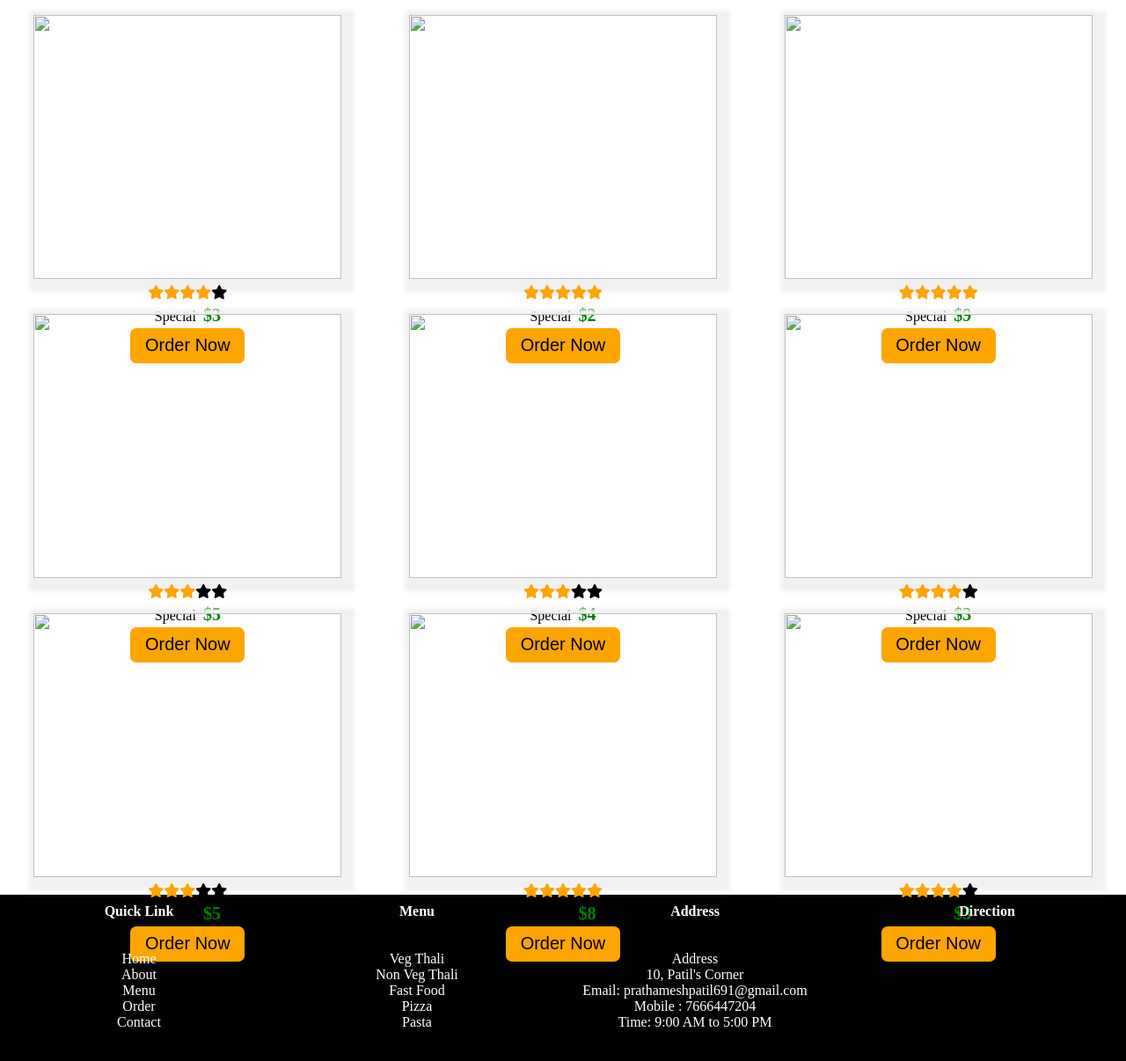
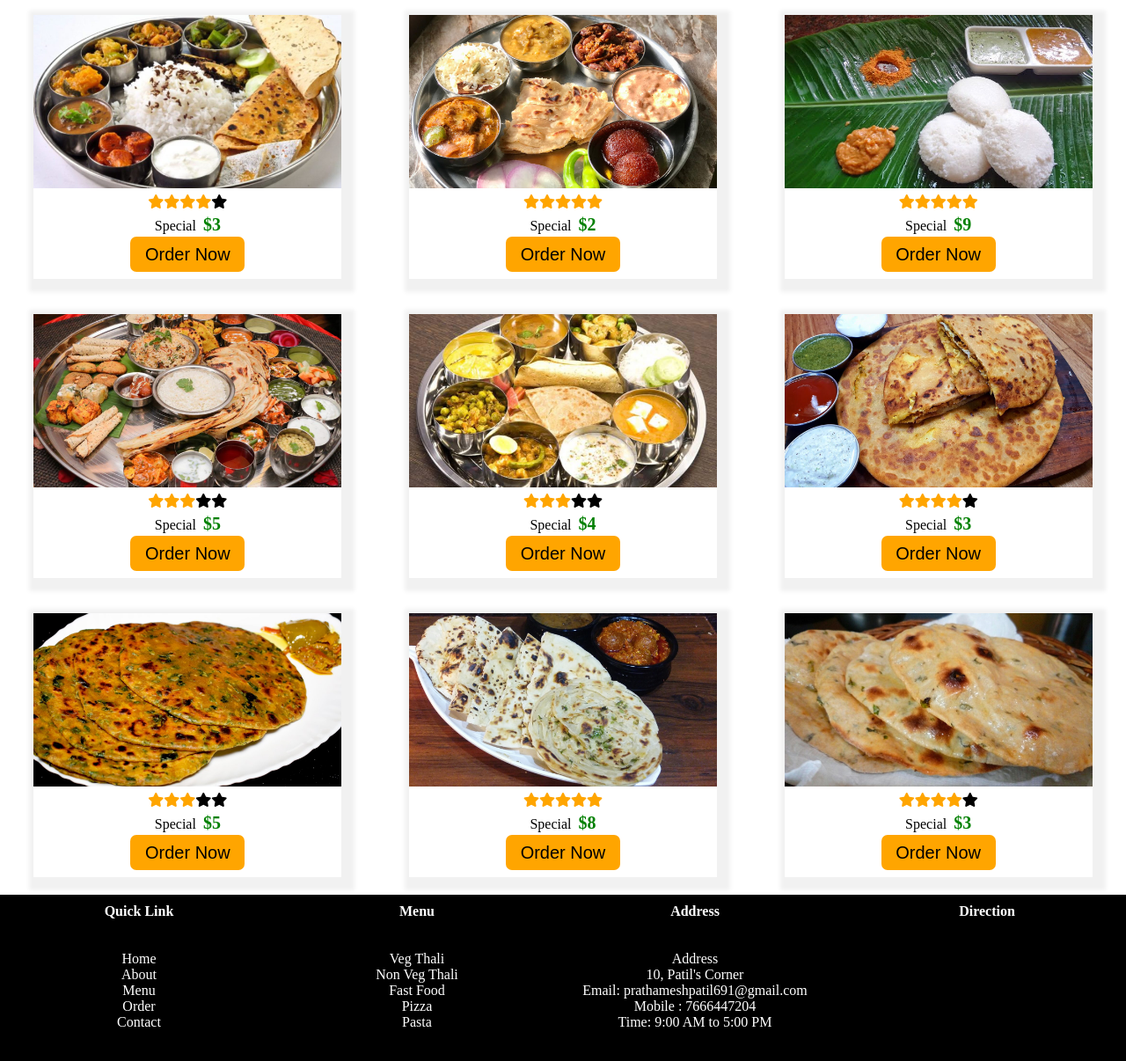
Before and after one commit to Pratham1616/Restaurant-Website, a plain HTML site: page veg.html in a window 1280 px wide. Shown: the part 94-1300 px from the top of the page at 88% size. Drawn offline with Linux system fonts and the light colour scheme; grey boxes are pictures that could not be loaded.

Commit message:
Update veg.html

```diff
--- a/veg.html
+++ b/veg.html
@@ -9,7 +9,7 @@
 
     <link rel="stylesheet" href="https://cdnjs.cloudflare.com/ajax/libs/
 font-awesome/5.15.2/css/all.min.css" />
-<link rel="icon" href="New folder/fav1.ico" type="image/ico" sizes="20x20">
+<link rel="icon" href="fav1.ico" type="image/ico" sizes="20x20">
 </head>
 
 <body>
@@ -39,7 +39,7 @@ font-awesome/5.15.2/css/all.min.css" />
     <h1 align="center">Veg Thali</h1>
 
     <div class="top">
-        <div class="top1"><img src="New Folder/5.jpg">
+        <div class="top1"><img src="5.jpg">
             <div class="star">
                 <span class="fa fa-star checked"></span>
                 <span class="fa fa-star checked"></span>
@@ -54,7 +54,7 @@ font-awesome/5.15.2/css/all.min.css" />
                 <a href="order.html"> <input type="button" value="Order Now"></a>
             </div>
         </div>
-        <div class="top1"><img src="New Folder/6.jpg">
+        <div class="top1"><img src="6.jpg">
             <div class="star">
                 <span class="fa fa-star checked"></span>
                 <span class="fa fa-star checked"></span>
@@ -69,7 +69,7 @@ font-awesome/5.15.2/css/all.min.css" />
                 <a href="order.html"> <input type="button" value="Order Now"></a>
             </div>
         </div>
-        <div class="top1"><img src="New Folder/fast7.jpg">
+        <div class="top1"><img src="fast7.jpg">
             <div class="star">
                 <span class="fa fa-star checked"></span>
                 <span class="fa fa-star checked"></span>
@@ -87,7 +87,7 @@ font-awesome/5.15.2/css/all.min.css" />
     </div>
 
     <div class="top">
-        <div class="top1"><img src="New Folder/8.jpg">
+        <div class="top1"><img src="8.jpg">
             <div class="star">
                 <span class="fa fa-star checked"></span>
                 <span class="fa fa-star checked"></span>
@@ -102,7 +102,7 @@ font-awesome/5.15.2/css/all.min.css" />
                 <a href="order.html"> <input type="button" value="Order Now"></a>
             </div>
         </div>
-        <div class="top1"><img src="New Folder/9.jpg">
+        <div class="top1"><img src="9.jpg">
             <div class="star">
                 <span class="fa fa-star checked"></span>
                 <span class="fa fa-star checked"></span>
@@ -117,7 +117,7 @@ font-awesome/5.15.2/css/all.min.css" />
                 <a href="order.html"> <input type="button" value="Order Now"></a>
             </div>
         </div>
-        <div class="top1"><img src="New Folder/para1.jpg">
+        <div class="top1"><img src="para1.jpg">
             <div class="star">
                 <span class="fa fa-star checked"></span>
                 <span class="fa fa-star checked"></span>
@@ -135,7 +135,7 @@ font-awesome/5.15.2/css/all.min.css" />
     </div>
 
     <div class="top">
-        <div class="top1"><img src="New Folder/para3.jpg">
+        <div class="top1"><img src="para3.jpg">
             <div class="star">
                 <span class="fa fa-star checked"></span>
                 <span class="fa fa-star checked"></span>
@@ -150,7 +150,7 @@ font-awesome/5.15.2/css/all.min.css" />
                 <a href="order.html"> <input type="button" value="Order Now"></a>
             </div>
         </div>
-        <div class="top1"><img src="New Folder/para8.jpg">
+        <div class="top1"><img src="para8.jpg">
             <div class="star">
                 <span class="fa fa-star checked"></span>
                 <span class="fa fa-star checked"></span>
@@ -165,7 +165,7 @@ font-awesome/5.15.2/css/all.min.css" />
                 <a href="order.html"> <input type="button" value="Order Now"></a>
             </div>
         </div>
-        <div class="top1"><img src="New Folder/para9.jpg">
+        <div class="top1"><img src="para9.jpg">
             <div class="star">
                 <span class="fa fa-star checked"></span>
                 <span class="fa fa-star checked"></span>
```
